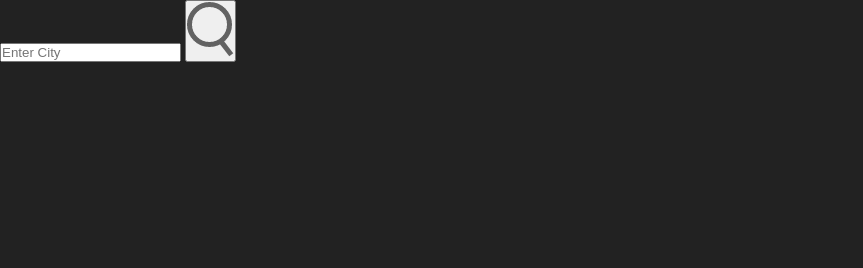
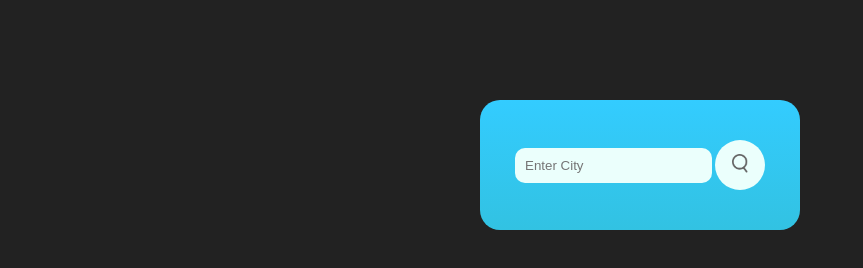
Before and after one commit to Vinay2001k/Weather, a plain HTML site: page icons/index.html in a window 1280 px wide. Shown: the whole page, without its empty margins (0-863 px from the left). Drawn offline with Linux system fonts and the light colour scheme.

Commit message:
Searchbar

```diff
--- a/icons/style.css
+++ b/icons/style.css
@@ -9,6 +9,39 @@ body{
     background: #222;
 }
 .card{
-    background-color: linear-gradient(to bottom, #33ccff 0%, #ff99cc 100%);
-    width: 90%;
+    max-width: 470px0;
+    background: linear-gradient(to bottom, #33ccff 0%, #32c2e2 100%);
+    color: #222;
+    margin: 100px auto 0;
+    width: 25%;
+    text-align: center;
+    border-radius: 20px;
+    padding: 40px 35px;
+
 }
+.search{
+    width:100% ;
+    display: flex;
+    align-items: center;
+    justify-content: space-between;
+}
+.search input{
+border: 0;
+outline: 0;
+background: #ebfffc;
+color: #555;
+border-radius: 10px;
+padding: 10px;
+height: auto;
+}
+.search button{
+background: #ebfffc;
+border: 0;
+outline: 0;
+border-radius: 50%;
+width: 50px;
+height: 50px;
+}
+.search button img{
+    width:16px;
+}
```
